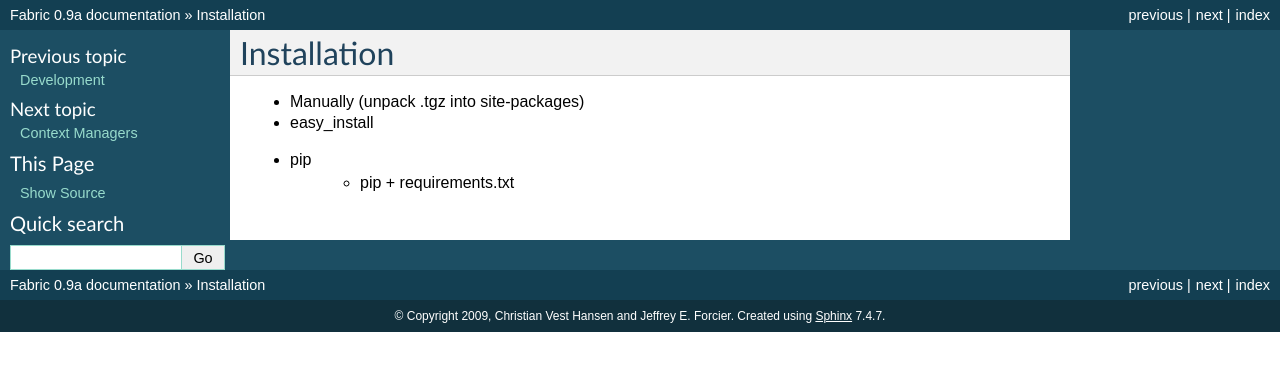
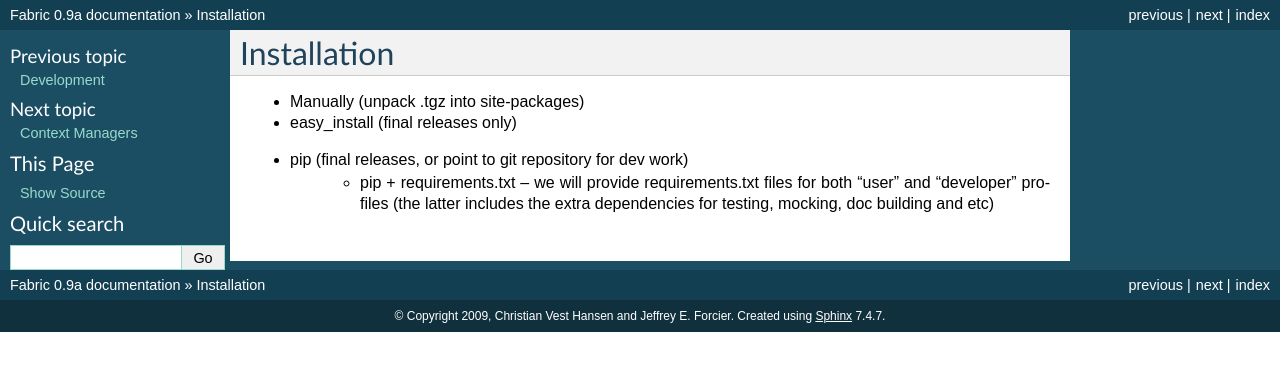
Before and after one commit to fabric/fabric, a Sphinx documentation site: the page built from docs/installation.rst, in a window 1280 px wide. Shown: the top 371 px of the page. Built offline with Sphinx 7.4.7, drawn with Linux system fonts in a browser that asks for light colours.

Commit message:
Add tiny bit more info to skeleton installation page.

```diff
--- a/docs/installation.rst
+++ b/docs/installation.rst
@@ -3,6 +3,6 @@
 ============
 
 * Manually (unpack .tgz into site-packages)
-* easy_install
-* pip
-    * pip + requirements.txt
+* easy_install (final releases only)
+* pip (final releases, or point to git repository for dev work)
+    * pip + requirements.txt -- we will provide requirements.txt files for both "user" and "developer" profiles (the latter includes the extra dependencies for testing, mocking, doc building and etc)
```
